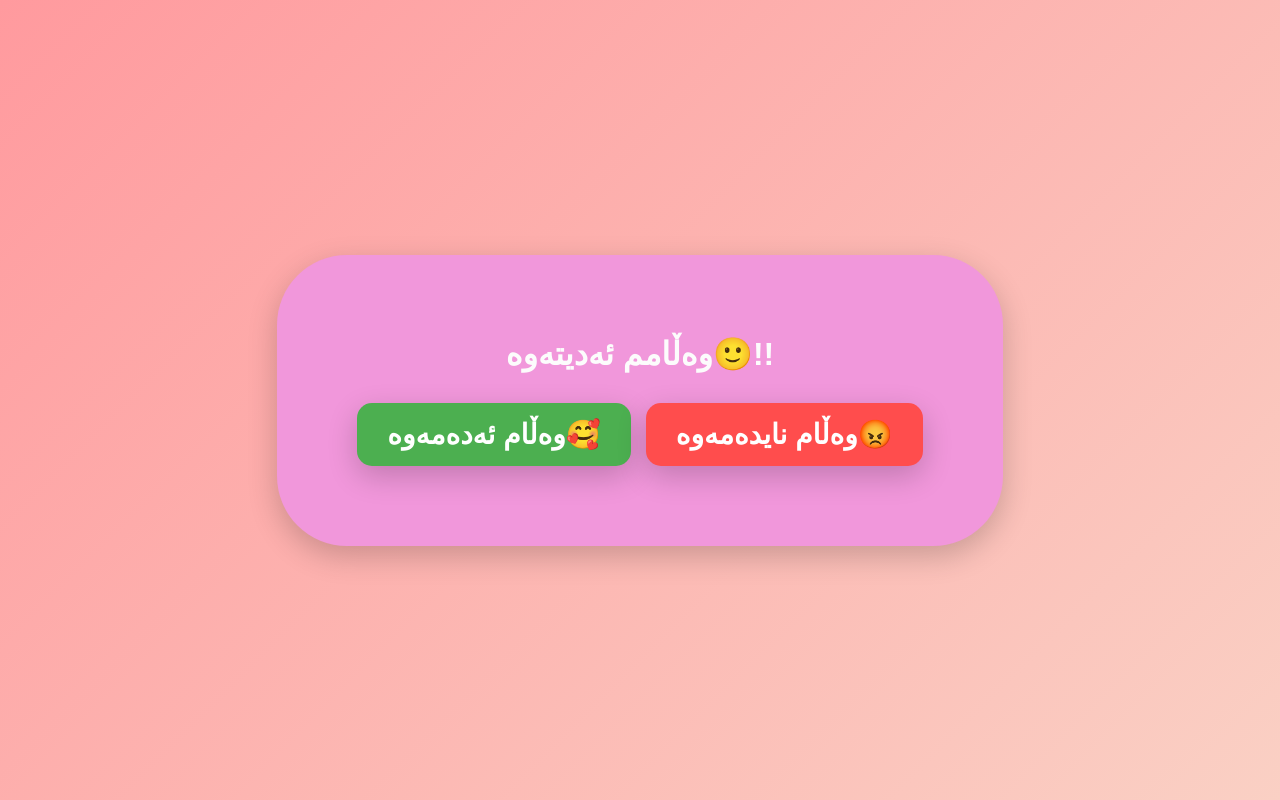
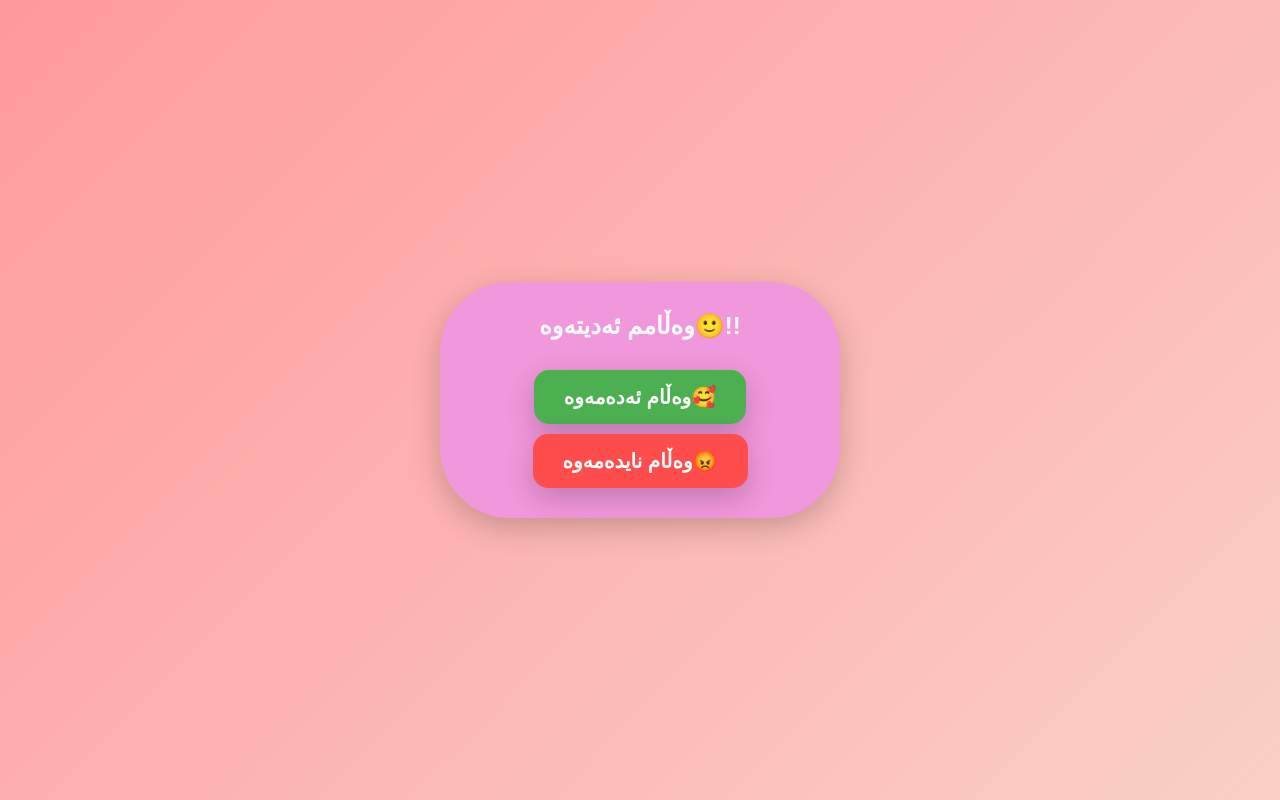
Before and after one commit to kiirpo/foryou2, a plain HTML site: page index.html in a window 1280 px wide. Drawn offline with Linux system fonts and the light colour scheme.

Commit message:
Update index.html

```diff
--- a/index.html
+++ b/index.html
@@ -22,8 +22,10 @@ body{
 }
 
 .container{
+    width: 90%;
+    max-width: 400px;
     background:rgb(241, 151, 219);
-    padding: 80px;
+    padding: 30px;
     border-radius: 70px;
     text-align:center;
     box-shadow:0 10px 30px rgba(0,0,0,0.2);
@@ -32,12 +34,15 @@ body{
 h1{
     color:#fcfcfc;
     margin-bottom:30px;
+    font-size: 24px;
+    word-break: break-word;
 }
 
 .buttons{
     display:flex;
     justify-content:center;
-    gap:15px;
+    gap:10px;
+    flex-wrap: wrap;
 }
 
 button{
@@ -55,6 +60,8 @@ button{
     padding:15px 30px;
     font-size:28px;
     box-shadow:0 10px 30px rgba(0,0,0,0.2);
+    font-size: 20px;
+    max-width: 100%;
 }
 
 #noBtn{
@@ -64,7 +71,8 @@ button{
     font-size:28px;
     box-shadow:0 10px 30px rgba(0,0,0,0.2);
     padding:15px 30px;
-    font-size:28px;
+    font-size:20px;
+    max-width: 100%;
 }
 
 button:hover{
```
